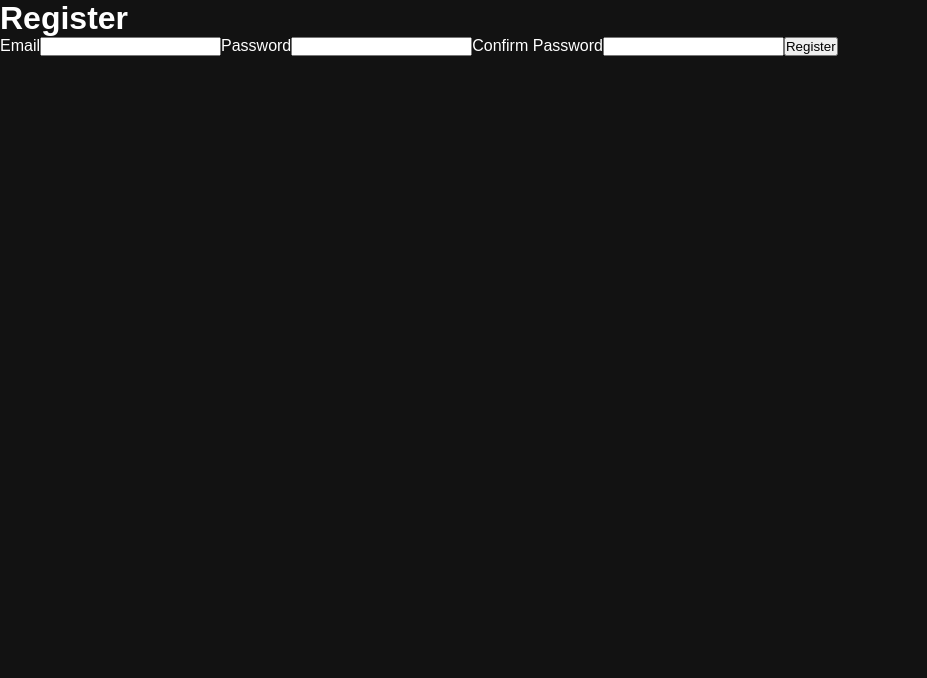
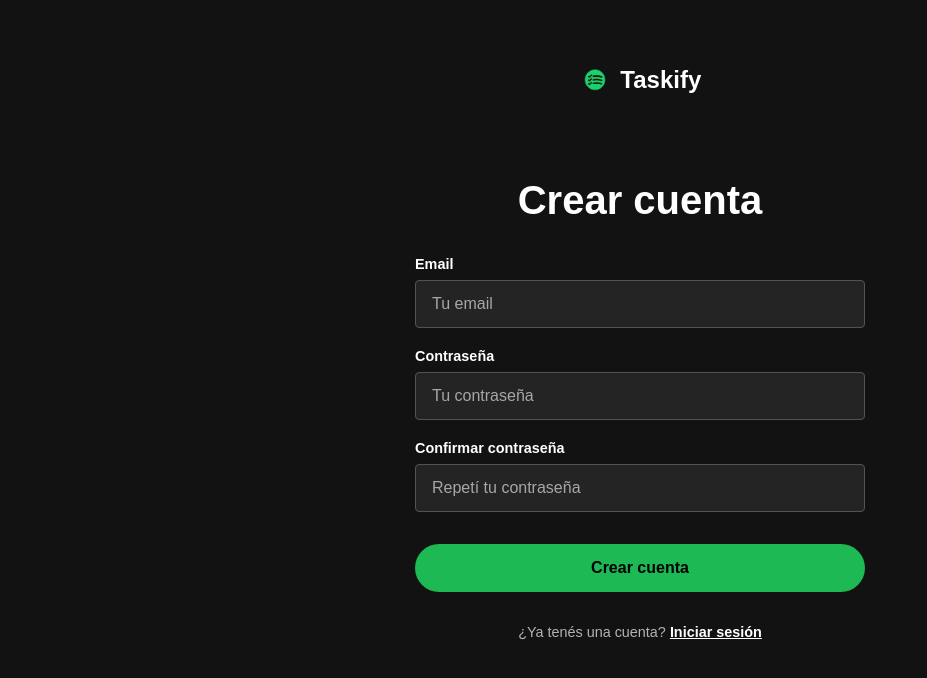
Before and after one commit to octaviolanne-hue/ProyectoIntegradorM4, a React (Vite) app: page /register in a window 1280 px wide. Shown: the top 678 px of the page, without its empty margins (0-927 px from the left). Built offline with nearby package versions, Linux system fonts and the light colour scheme.

Commit message:
Estilos register

```diff
--- a/src/pages/Register.tsx
+++ b/src/pages/Register.tsx
@@ -1,17 +1,58 @@
+import { Link } from "react-router-dom";
+
 function Register() {
     return (
-        <div>
-            <h1>Register</h1>
-            <form>
-                <label htmlFor="email">Email</label>
-                <input type="email" id="email" name="email" />
-                <label htmlFor="password">Password</label>
-                <input type="password" id="password" name="password" />
-                <label htmlFor="confirmPassword">Confirm Password</label>
-                <input type="password" id="confirmPassword" name="confirmPassword" />
-                <button type="submit">Register</button>
-            </form>
-        </div>
+        <main className="auth-page">
+            <div className="auth-container">
+                <Link to="/" className="auth-logo">
+                    <img src="/logo.png" alt="Taskify" />
+                    <span>Taskify</span>
+                </Link>
+                <div className="auth-content">
+                    <h1>Crear cuenta</h1>
+                    <form className="auth-form">
+                        <div className="form-group">
+                            <label htmlFor="email">Email</label>
+                            <input
+                                type="email"
+                                id="email"
+                                name="email"
+                                placeholder="Tu email"
+                            />
+                        </div>
+                        <div className="form-group">
+                            <label htmlFor="password">Contraseña</label>
+                            <input
+                                type="password"
+                                id="password"
+                                name="password"
+                                placeholder="Tu contraseña"
+                            />
+                        </div>
+                        <div className="form-group">
+                            <label htmlFor="confirmPassword">
+                                Confirmar contraseña
+                            </label>
+                            <input
+                                type="password"
+                                id="confirmPassword"
+                                name="confirmPassword"
+                                placeholder="Repetí tu contraseña"
+                            />
+                        </div>
+                        <button type="submit" className="auth-button">
+                            Crear cuenta
+                        </button>
+                    </form>
+                    <p className="auth-footer">
+                        ¿Ya tenés una cuenta?{" "}
+                        <Link to="/login">
+                            Iniciar sesión
+                        </Link>
+                    </p>
+                </div>
+            </div>
+        </main>
     );
 }
 
```
